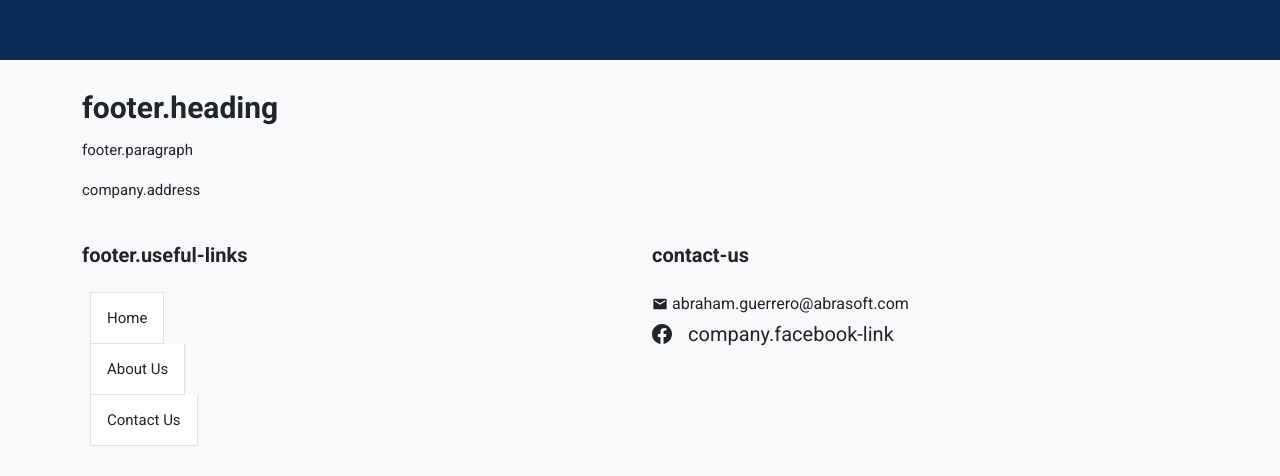
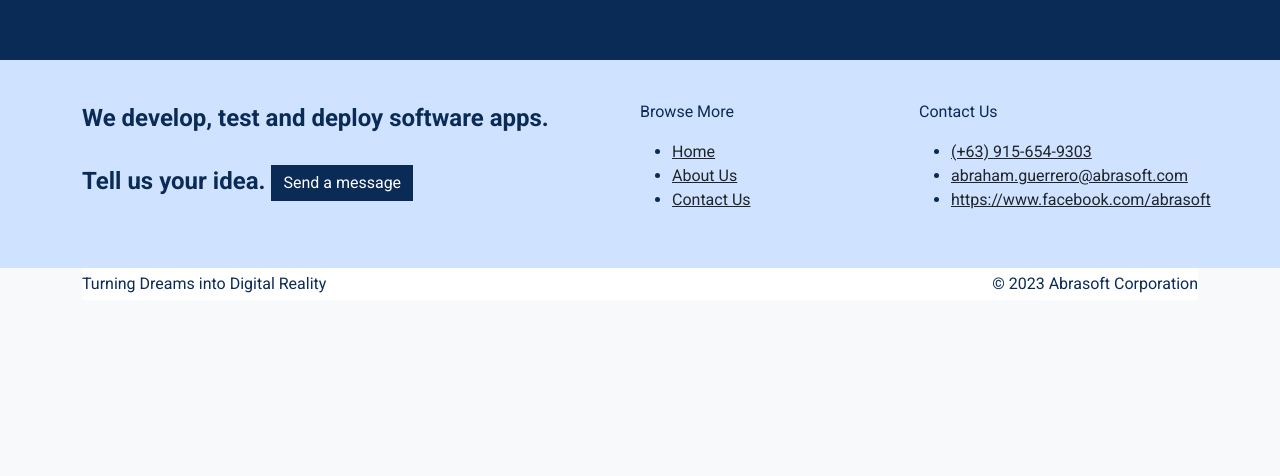
Before and after one commit to abraham28/abrasoft-website, a Next.js app: page / in a window 1280 px wide. Shown: the part 810-1286 px from the top of the page. After the commit the page ends 1110 px from the top, so only its background shows below. Built offline with nearby package versions, Linux system fonts and the light colour scheme.

Commit message:
feature: footer completed

```diff
--- a/app/constants.ts
+++ b/app/constants.ts
@@ -1,5 +1,6 @@
 export const FACEBOOK_LINK = "https://www.facebook.com/abrasoft";
 export const EMAIL_ADDRESS = "abraham.guerrero@abrasoft.com";
+export const CONTACT_NUMBER = "(+63) 915-654-9303";
 
 export const locales = ["en", "tl"];
 
@@ -20,3 +21,4 @@
 export const OFFICIAL_DOMAIN_URL = `https://${OFFICIAL_DOMAIN}/`;
 
 export const COPYRIGHT = "© 2023 Abrasoft Corporation";
+export const TAGLINE = "Turning Dreams into Digital Reality";
--- a/components/Footer/Footer.module.scss
+++ b/components/Footer/Footer.module.scss
@@ -1,116 +1,52 @@
-.footerLayout {
-  color: var(--white-color);
-  background-color: var(--base-color);
-  padding-top: 30px;
-  padding-bottom: 30px;
+.topFooter {
+  background-color: var(--primary-bg-subtle);
+  color: var(--secondary);
 }
 
-.footerTexth4 {
-  color: var(--white-color);
-  font-size: 30px;
-  font-weight: 600;
-  line-height: normal;
-}
-
-.footerTexth5 {
-  color: var(--white-color);
-  font-size: 20px;
-  font-weight: 600;
-  margin-bottom: 25px;
-  margin-top: 25px;
-  line-height: normal;
-}
-
-.footerPlainText {
-  font-size: 15px;
-  line-height: 1.2;
-  color: var(--white-color);
-
-  --bs-list-group-bg: none;
-  --bs-list-group-border-color: none;
-
-  hr {
-    margin: 0;
-  }
-}
-
-.footerAddress {
-  margin-top: 20px;
-  font-size: 15px;
-  color: var(--white-color);
-}
-
-.contacts {
-  color: var(--white-color);
-  font-size: 15px;
-  text-decoration: none;
-
-  a {
-    color: var(--white-color);
-    text-decoration: none;
-  }
+.bottomFooter {
+  display: grid;
+  place-items: center;
+  background-color: var(--light);
 
   p {
     margin: 0;
-    padding: 0;
-    display: inline-block;
-    font-size: 16px;
+    margin-top: 4px;
+    margin-bottom: 4px;
+    color: var(--secondary);
+    font-weight: 400;
+  }
+
+  @media screen and (width >= 576px) {
+    display: flex;
+    justify-content: space-between;
     align-items: center;
   }
 }
 
-.links {
-  margin-left: 8px;
-  font-size: 15px;
-  color: var(--white-color);
-  text-decoration: none;
-  padding: 0;
-  opacity: 1;
+.container {
+  display: grid;
+  padding-top: 40px;
+  padding-bottom: 40px;
 
-  &:hover {
-    opacity: 0.85;
-  }
-
-  a {
-    text-decoration: none;
-    color: var(--white-color);
-
-    p {
-      padding: 8px 0;
-      margin: 0;
-    }
-  }
-
-  border-bottom: 1px solid var(--white-color);
-  border-radius: 0 !important;
-
-  @media (width >= 768px) {
-    width: fit-content;
+  @media screen and (width >= 1200px) {
+    grid-template-columns: 50% 50%;
   }
 }
 
-.mapAlignment {
-  display: flex;
-  align-items: center;
+.message {
+  display: grid;
+  place-content: left;
+
+  p {
+    font-size: 24px;
+    font-weight: 700;
+  }
 }
 
-.snsLinks {
-  margin-top: 0.2rem;
-  font-size: 24px;
-  display: flex;
-  flex-direction: column;
+.contactLinks {
+  display: grid;
 
-  a {
-    margin: 0;
-    display: flex;
-    text-decoration: none;
-    color: var(--white-color);
-    font-size: 20px;
-    align-items: center;
-  }
-
-  svg {
-    margin-right: 1rem;
-    color: var(--white-color);
+  @media screen and (width >= 768px) {
+    grid-template-columns: 50% 50%;
   }
 }
--- a/components/Footer/index.tsx
+++ b/components/Footer/index.tsx
@@ -1,72 +1,64 @@
 import React from "react";
-import Container from "react-bootstrap/Container";
-import Row from "react-bootstrap/Row";
-import { Col } from "react-bootstrap";
-import ListGroup from "react-bootstrap/ListGroup";
-import { ListGroupItem } from "react-bootstrap";
 import styles from "./Footer.module.scss";
+import * as constants from "@/app/constants";
+import { Button, Container } from "react-bootstrap";
 import Link from "next/link";
-import { BsFacebook } from "react-icons/bs";
-import { MdEmail } from "react-icons/md";
-import { EMAIL_ADDRESS, FACEBOOK_LINK, NAV_LINKS_ARR } from "@/app/constants";
 
 interface Footer {}
 
 const Footer: React.FC<Footer> = () => {
   return (
-    <div>
-      <footer className={styles.footerLayout}>
-        <Container>
-          <Row>
-            <Col lg={{ order: "first" }} xs={{ order: "last" }}>
-              <Row>
-                <Col>
-                  <p className={styles.footerTexth4}>{"footer.heading"}</p>
-                  <blockquote className={styles.footerPlainText}>
-                    {"footer.paragraph"}
-                  </blockquote>
-                  <p className={styles.footerAddress}>{"company.address"}</p>
-                </Col>
-              </Row>
-              <Row>
-                <Col>
-                  <p className={styles.footerTexth5}>{"footer.useful-links"}</p>
-                  <ListGroup className={styles.footerPlainText}>
-                    {NAV_LINKS_ARR.map((item, key) => {
-                      return (
-                        <ListGroupItem key={key} className={styles.links}>
-                          <Link href={item.path}>
-                            <p>{item.name}</p>
-                          </Link>
-                        </ListGroupItem>
-                      );
-                    })}
-                  </ListGroup>
-                </Col>
-                <Col>
-                  <p className={styles.footerTexth5}>{"contact-us"}</p>
-                  <a
-                    className={styles.contacts}
-                    href={`mailto:${EMAIL_ADDRESS}`}
-                  >
-                    <p>
-                      <MdEmail />
-                      &nbsp;{EMAIL_ADDRESS}
-                    </p>
-                  </a>
-                  <div className={styles.snsLinks}>
-                    <Link href={FACEBOOK_LINK} target="_blank" passHref>
-                      <BsFacebook />
-                      {"company.facebook-link"}
-                    </Link>
-                  </div>
-                </Col>
-              </Row>
-            </Col>
-          </Row>
+    <footer>
+      <div className={styles.topFooter}>
+        <Container className={styles.container}>
+          <div className={styles.message}>
+            <p>We develop, test and deploy software apps.</p>
+            <p>
+              Tell us your idea.&nbsp;
+              <Button variant="secondary">Send a message</Button>
+            </p>
+          </div>
+          <div className={styles.contactLinks}>
+            <div>
+              <p>Browse More</p>
+              <ul>
+                {constants.NAV_LINKS_ARR.map((link, key) => (
+                  <li key={key}>
+                    <Link href={link.path}>{link.name}</Link>
+                  </li>
+                ))}
+              </ul>
+            </div>
+            <div>
+              <p>Contact Us</p>
+              <ul>
+                <li>
+                  <Link href={`tel:${constants.CONTACT_NUMBER}`}>
+                    {constants.CONTACT_NUMBER}
+                  </Link>
+                </li>
+                <li>
+                  <Link href={`mailto:${constants.EMAIL_ADDRESS}`}>
+                    {constants.EMAIL_ADDRESS}
+                  </Link>
+                </li>
+                <li>
+                  <Link href={constants.FACEBOOK_LINK} target="_blank">
+                    {constants.FACEBOOK_LINK}
+                  </Link>
+                </li>
+              </ul>
+            </div>
+          </div>
         </Container>
-      </footer>
-    </div>
+      </div>
+      <Container>
+        <div className={styles.bottomFooter}>
+          <p>{constants.TAGLINE}</p>
+          <p>{constants.COPYRIGHT}</p>
+        </div>
+      </Container>
+    </footer>
   );
 };
 
--- a/css/globals.scss
+++ b/css/globals.scss
@@ -3,6 +3,7 @@
 :root {
   --primary: #529cff;
   --secondary: #0b2b57;
+  --secondary-hover: #153768;
   --light-hover: #ededed;
   --accent-color: #98c99e;
   --success: #6abf69;
@@ -12,7 +13,7 @@
   --light: #fff;
   --dark: #394240;
   --primary-rgb: 82, 156, 255;
-  --secondary-rgb: 132, 156, 158;
+  --secondary-rgb: 11, 43, 87;
   --success-rgb: 106, 191, 105;
   --info-rgb: 110, 162, 245;
   --warning-rgb: 247, 181, 41;
@@ -63,3 +64,25 @@
     color: var(--bs-dark);
   }
 }
+
+.btn {
+  border: 0;
+  border-radius: 0;
+}
+
+.btn-secondary {
+  background-color: var(--secondary);
+  color: var(--light);
+
+  &:hover,
+  &:active,
+  &:not(.btn-check) + .btn:active,
+  &:focus,
+  &:focus-visible {
+    background-color: var(--secondary-hover) !important;
+  }
+
+  &:active {
+    background-color: var(--dark) !important;
+  }
+}
```
Also changed, not shown: 1 other file (tests, documents, lock files or other folders).
